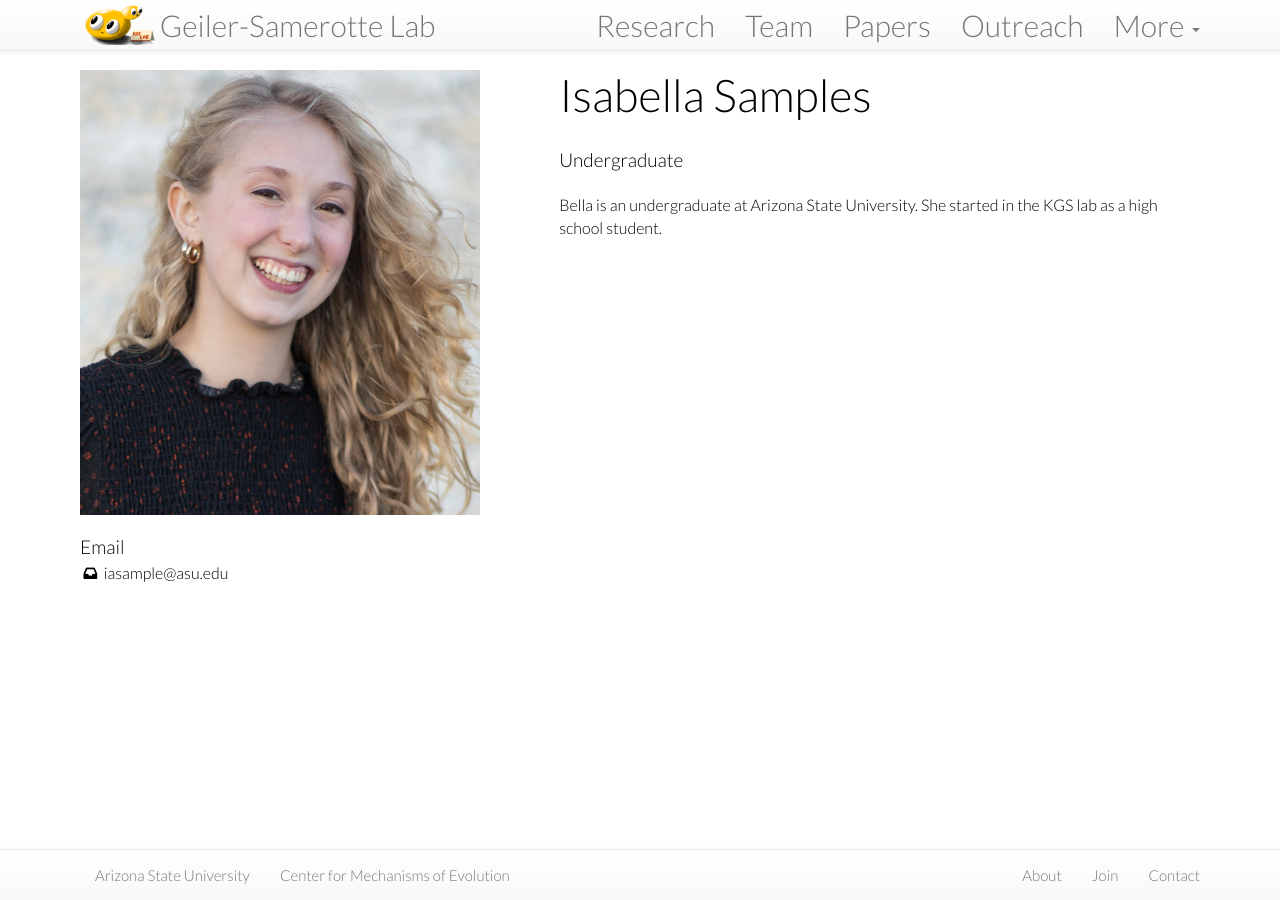
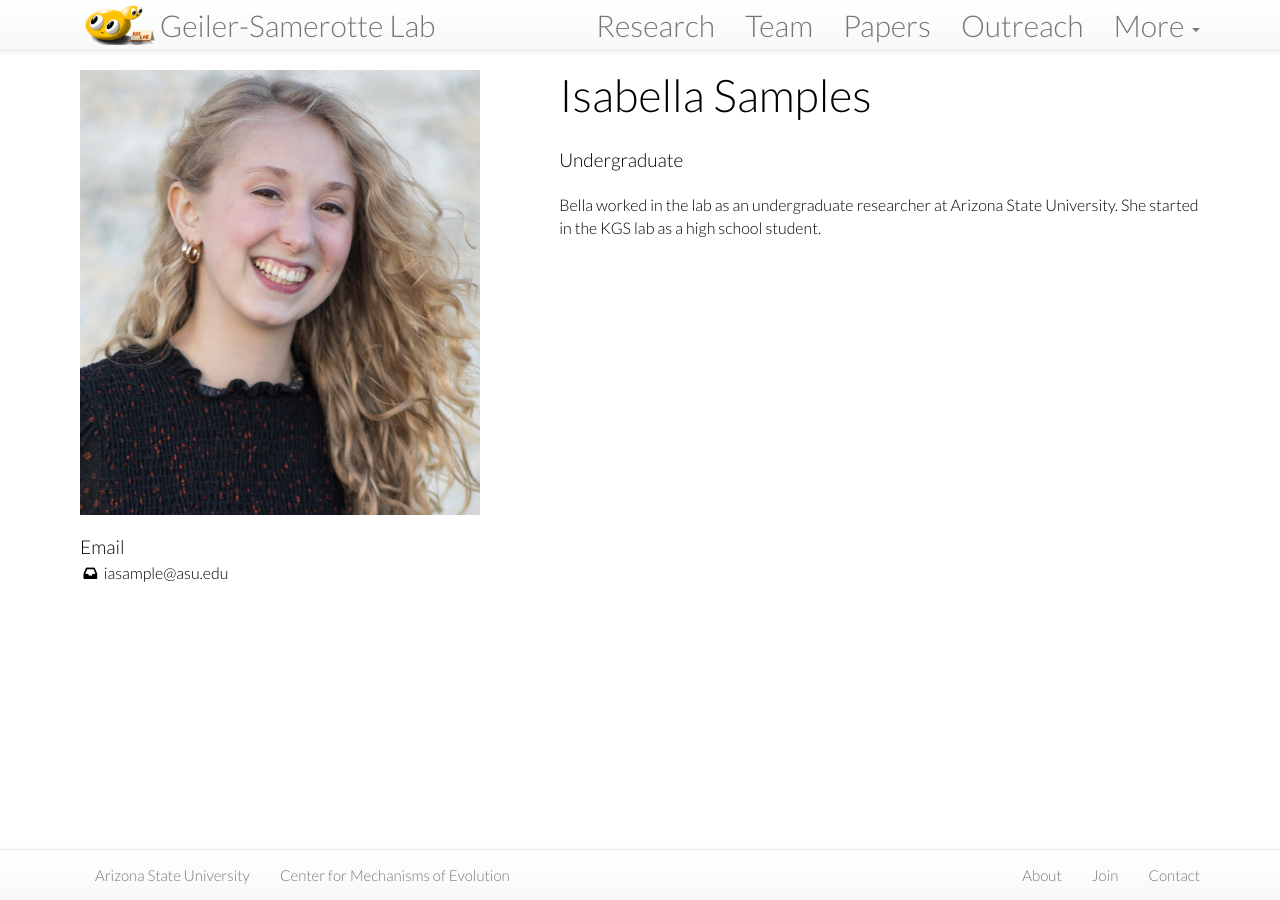
Before and after one commit to Samerotte-Lab/Samerotte-Lab.github.io, a Jekyll site: the page built from team/_posts/2020-1-8-isabella-samples.md, in a window 1280 px wide. Built offline with Jekyll 4.4.1, drawn with Linux system fonts in a browser that asks for light colours; nearby versions of some CDN libraries.

```diff
--- a/team/_posts/2020-1-8-isabella-samples.md
+++ b/team/_posts/2020-1-8-isabella-samples.md
@@ -13,4 +13,4 @@ image: /assets/images/team/Bella.png
 alum: true
 hs: false
 ---
-Bella is an undergraduate at Arizona State University. She started in the KGS lab as a high school student.
+Bella worked in the lab as an undergraduate researcher at Arizona State University. She started in the KGS lab as a high school student.
```
Also changed, not shown: team/_posts/2020-1-8-alex sastokas.md (added, +15 -0 lines), assets/images/team/Alex S.png (added).
